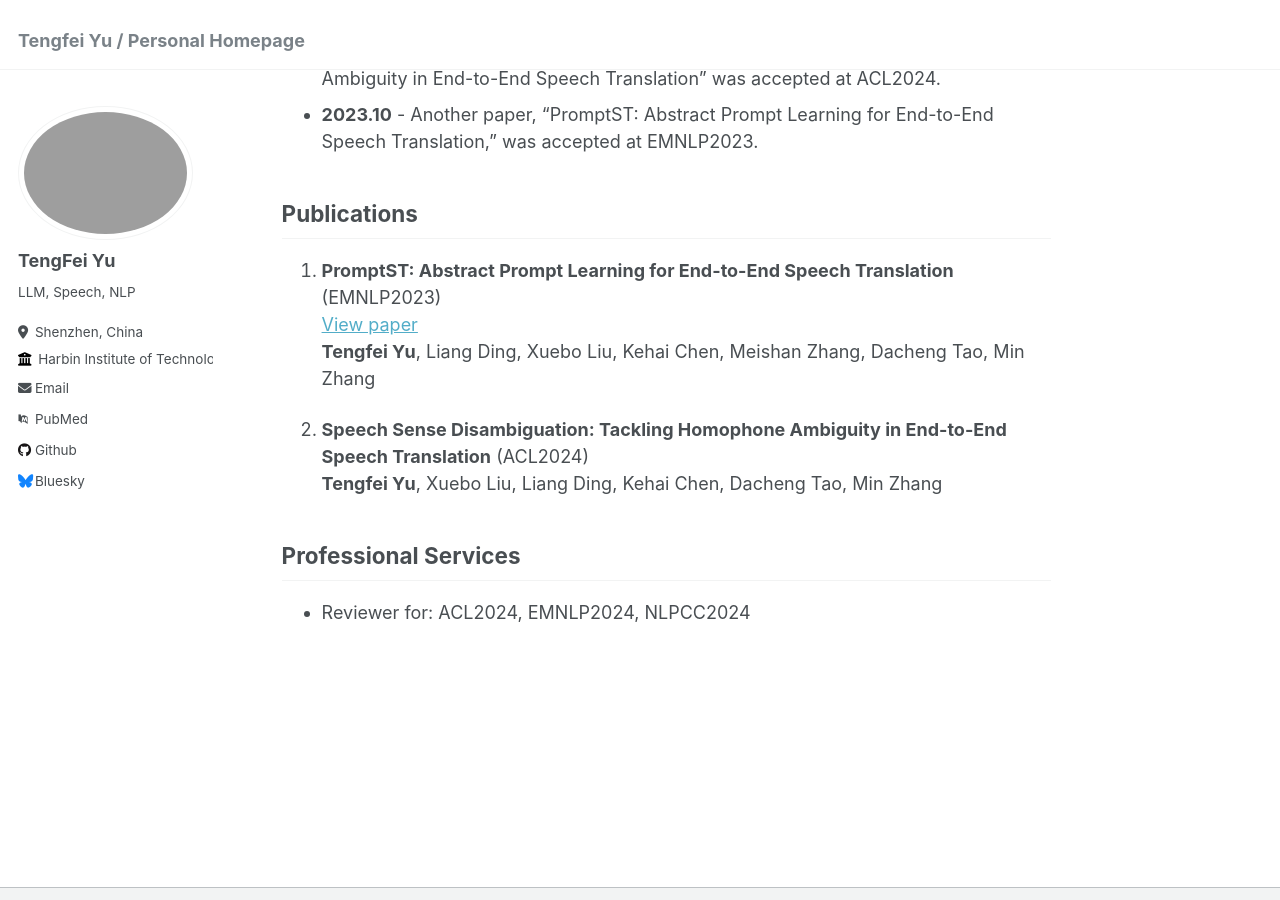
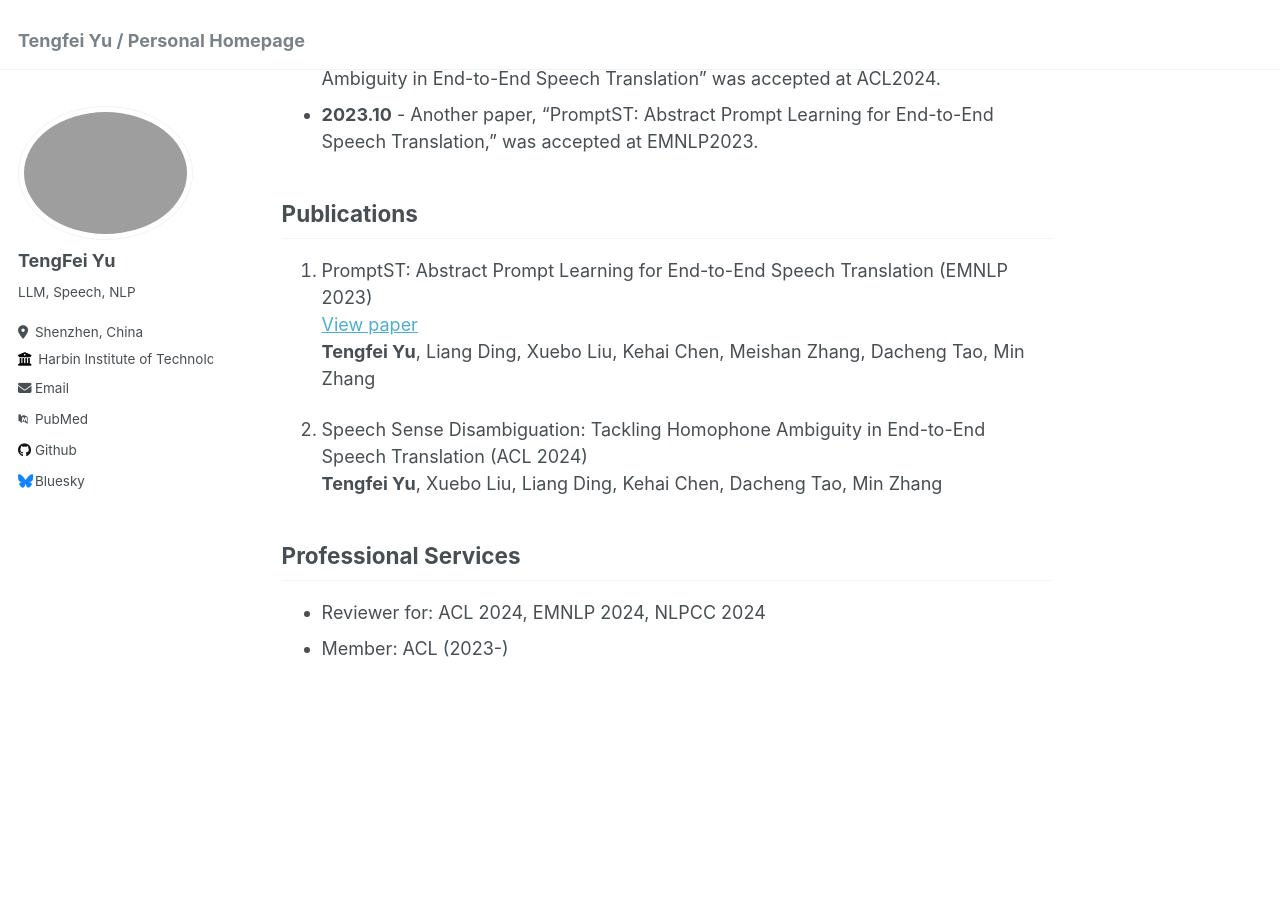
Before and after one commit to ytf-philp/TengfeiYu.github.io, a Jekyll site: the page built from _pages/about.md, in a window 1280 px wide and 900 px high, scrolled down 511 px. Built offline with Jekyll 4.4.1, drawn with Linux system fonts in a browser that asks for light colours; some web fonts are replaced.

Commit message:
Update about.md

```diff
--- a/_pages/about.md
+++ b/_pages/about.md
@@ -21,13 +21,14 @@ In my leisure time, I enjoy engaging in fitness activities, traveling, singing,
 
 ## Publications
 
-1. **PromptST: Abstract Prompt Learning for End-to-End Speech Translation** (EMNLP2023)
+1. PromptST: Abstract Prompt Learning for End-to-End Speech Translation (EMNLP 2023)
    [View paper](https://openreview.net/forum?id=Nijnhwu1Uz&referrer=%5Bthe%20profile%20of%20Tengfei%20Yu%5D)
    **Tengfei Yu**, Liang Ding, Xuebo Liu, Kehai Chen, Meishan Zhang, Dacheng Tao, Min Zhang
 
-2. **Speech Sense Disambiguation: Tackling Homophone Ambiguity in End-to-End Speech Translation** (ACL2024)
+2. Speech Sense Disambiguation: Tackling Homophone Ambiguity in End-to-End Speech Translation (ACL 2024)
    **Tengfei Yu**, Xuebo Liu, Liang Ding, Kehai Chen, Dacheng Tao, Min Zhang
 
 ## Professional Services
 
-- Reviewer for: ACL2024, EMNLP2024, NLPCC2024
+- Reviewer for: ACL 2024, EMNLP 2024, NLPCC 2024
+- Member: ACL (2023-)
```
